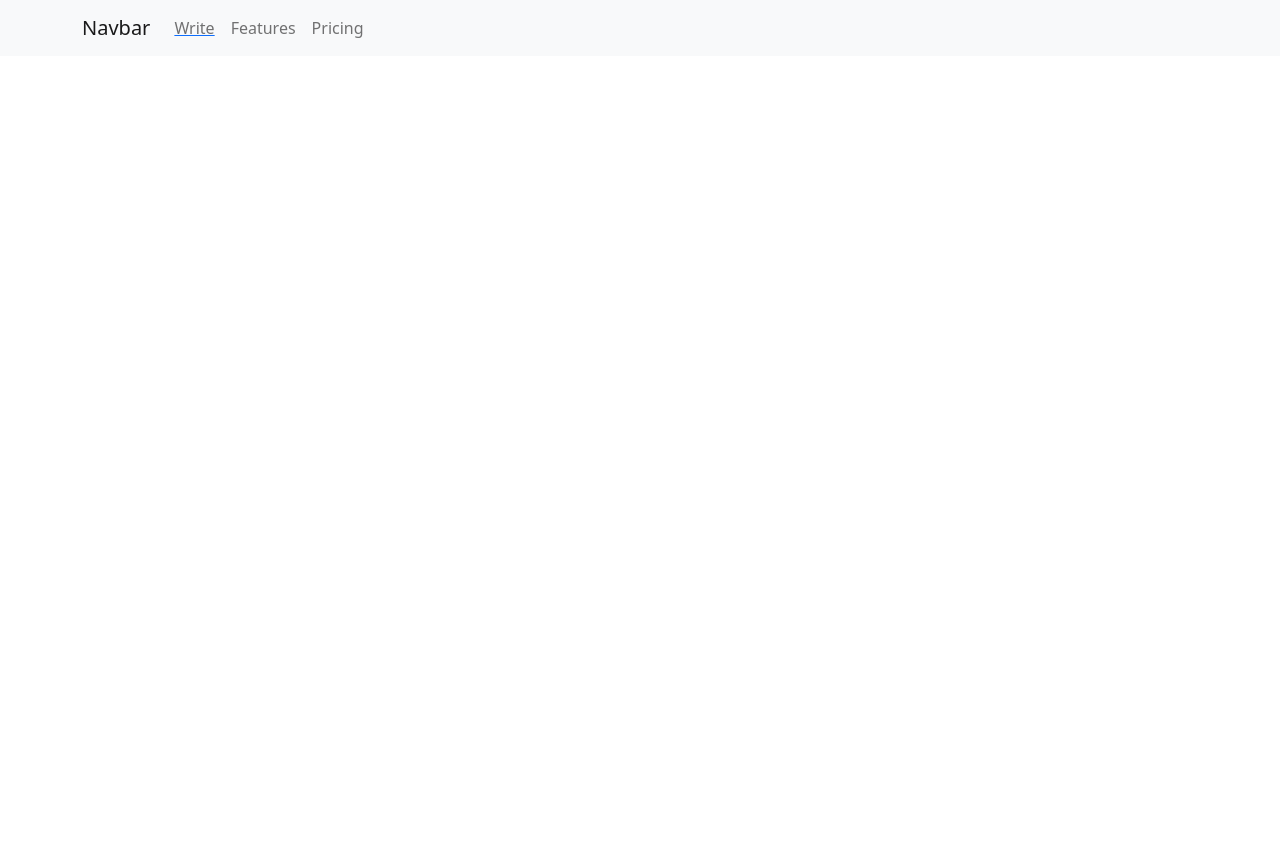
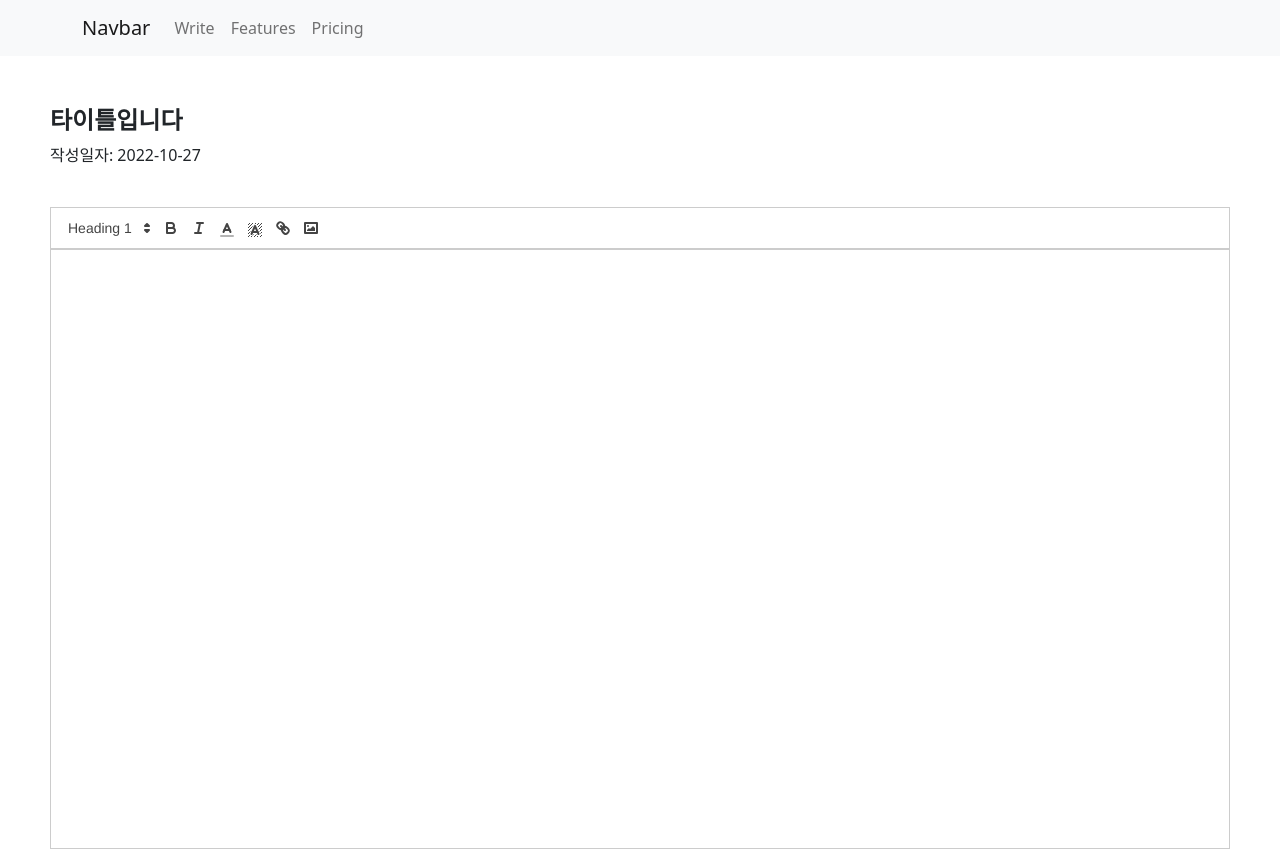
Before and after one commit to wildwing12/card-board, a React (Create React App) app: page /write in a window 1280 px wide. Shown: the top 850 px of the page. Before the commit the page ends 800 px from the top, so only its background shows below. Built offline with nearby package versions, Linux system fonts and the light colour scheme.

Commit message:
navbar style추가 + write스타일 추가

```diff
--- a/src/Layout.jsx
+++ b/src/Layout.jsx
@@ -7,9 +7,9 @@ const Layout = ({ children }) => {
     <>
       <Navbar bg="light" variant="light">
         <Container>
-          <Navbar.Brand href="#home">Navbar</Navbar.Brand>
+          <Link to="/" style={{ textDecoration: "none" }}><Navbar.Brand href="#home">Navbar</Navbar.Brand></Link>
           <Nav className="me-auto">
-            <Link to="/write"><Nav.Link href="#write">Write</Nav.Link></Link>
+            <Link to="/write" style={{ textDecoration: "none" }}><Nav.Link href="#write">Write</Nav.Link></Link>
             <Nav.Link href="#features">Features</Nav.Link>
             <Nav.Link href="#pricing">Pricing</Nav.Link>
           </Nav>
--- a/src/common/editorConstant.js
+++ b/src/common/editorConstant.js
@@ -0,0 +1,40 @@
+export const modules = {
+    toolbar: {
+        container: "#toolbar",
+
+    },
+    // 이부분은 커스텀 전입니다.
+    // toolbar: [
+    //   //[{ 'font': [] }],
+    //   [{ 'header': [1, 2, false] }],
+    //   ['bold', 'italic', 'underline','strike', 'blockquote'],
+    //   [{'list': 'ordered'}, {'list': 'bullet'}, {'indent': '-1'}, {'indent': '+1'}],
+    //   ['link', 'image'],
+    //   [{ 'align': [] }, { 'color': [] }, { 'background': [] }],          // dropdown with defaults from theme
+    //   ['clean']
+    // ],
+
+  }
+
+
+export const formats = [
+    // 이부분은 커스텀 전입니다.
+    //'font',
+    // 'header',
+    // 'bold', 'italic', 'underline', 'strike', 'blockquote',
+    // 'list', 'bullet', 'indent',
+    // 'link', 'image',
+    // 'align', 'color', 'background',
+    "header",
+    "font",
+    "size",
+    "bold",
+    "italic",
+    "underline",
+    "list",
+    "bullet",
+    "align",
+    "color",
+    "background",
+    "image",
+]
--- /dev/null
+++ b/src/common/quillToolBar.js
@@ -0,0 +1,25 @@
+
+const CustomToolbar = () => (
+    <div id="toolbar">
+      <select className="ql-header">
+        <option value="1"></option>
+        <option value="2"></option>
+      </select>
+      <button className="ql-bold"></button>
+      <button className="ql-italic"></button>
+      <select className="ql-color">
+        <option value="red"></option>
+        <option value="green"></option>
+        <option value="blue"></option>
+        <option value="orange"></option>
+        <option value="violet"></option>
+        <option value="#d0d1d2"></option>
+        <option selected></option>
+      </select>
+      <select className="ql-background"></select>
+      <button className="ql-link"></button>
+      <button className="ql-image"></button>
+    </div>
+);
+
+export default CustomToolbar
--- a/src/crud/Write.js
+++ b/src/crud/Write.js
@@ -1,12 +1,49 @@
-import React, { Component } from 'react'
+import React, { useState, Component } from 'react'
 import Layout from './../Layout'
 import Button from 'react-bootstrap/Button'
+import ReactQuill from 'react-quill'
+import { modules, formats } from '../common/editorConstant'
+import CustomToolbar from '../common/quillToolBar'
 
 const Write = () => {
 
+  const [text, setText] = useState("");
+
+  const handleText = (value) => {
+    console.log(value);
+    setText(value);
+  };
+
   return (
     <Layout>
+      {/* 이부분은 커스텀 전입니다. */}
+      {/* <div style={{height: "650px"}}>
+          <ReactQuill
+              style={{height: "600px"}}
+              theme="snow"
+              modules={modules}
+              formats={formats}
+              // value={value || ''}
+              // onChange={(content, delta, source, editor) => onChange(editor.getHTML())}
+              />
+      </div> */}
 
+      <div style={{ padding:"50px" }}>
+        <div style={{margin:"0px 0px 40px 0px"}}>
+          <h4 style={{fontWeight: "bold"}}>타이틀입니다</h4>
+          <p style={{fontWeight: "500"}}>작성일자: 2022-10-27</p>
+        </div>
+        <div className="text-editor" style={{ marginBottom: "30px"}}>
+          <CustomToolbar style={{width: "100%", border:"1px solid blue"}} />
+          <ReactQuill style={{width: "100%", height: "600px"}}  modules={modules} formats={formats} value={text}
+          // onChange={handleText}
+          />
+        </div>
+        <div style={{ width: "100%", display:"flex", justifyContent: "center" }}>
+          <Button variant="outline-primary">입력</Button> &nbsp;&nbsp;
+          <Button variant="outline-secondary">취소</Button>
+        </div>
+      </div>
     </Layout>
   )
 }
```
